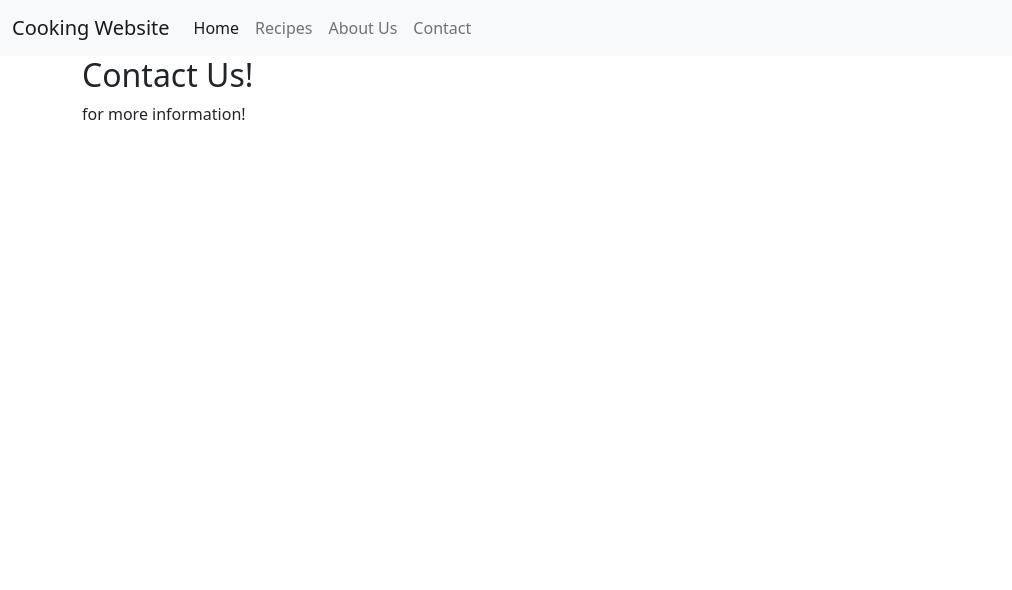
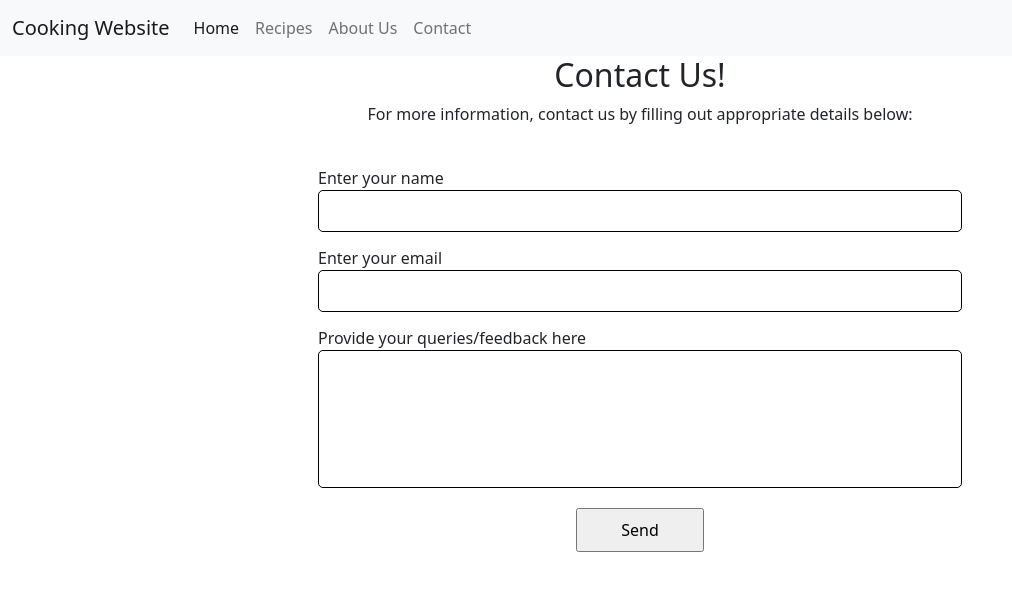
Before and after one commit to Shilpiiii/Cooking-Website, a plain HTML site: page contact.html in a window 1280 px wide. Shown: the whole page, without its empty margins (0-1012 px from the left). Drawn offline with nearby package versions, Linux system fonts and the light colour scheme.

Commit message:
Adds contact form

```diff
--- a/contact.html
+++ b/contact.html
@@ -1,42 +1,73 @@
 <!DOCTYPE html>
 <html lang="en">
+
 <head>
   <meta charset="UTF-8" />
   <meta http-equiv="X-UA-Compatible" content="IE=edge" />
   <meta name="viewport" content="width=device-width, initial-scale=1.0" />
-    <link
-      href="https://cdn.jsdelivr.net/npm/bootstrap@5.2.1/dist/css/bootstrap.min.css"
-      rel="stylesheet"
-      integrity="sha384-iYQeCzEYFbKjA/T2uDLTpkwGzCiq6soy8tYaI1GyVh/UjpbCx/TYkiZhlZB6+fzT"
-      crossorigin="anonymous"
-    />
+  <link href="https://cdn.jsdelivr.net/npm/bootstrap@5.2.1/dist/css/bootstrap.min.css" rel="stylesheet"
+    integrity="sha384-iYQeCzEYFbKjA/T2uDLTpkwGzCiq6soy8tYaI1GyVh/UjpbCx/TYkiZhlZB6+fzT" crossorigin="anonymous" />
+
+  <style>
+    h2,
+    p {
+      text-align: center;
+    }
+
+    p {
+      margin-bottom: 2rem;
+    }
+
+    .client-form {
+      padding: 0.5rem;
+      max-width: 660px;
+      margin: 0 auto;
+    }
+
+    .client-form input:not([type="submit"]),
+    .client-form textarea {
+      width: 100%;
+      margin-bottom: 0.875rem;
+      padding: 0.5rem;
+      font-size: 1rem;
+      border-radius: 5px;
+      border: 1px solid #000;
+      outline: 0;
+    }
+
+    .client-form input:not([type="submit"]):focus,
+    .client-form textarea:focus {
+      outline: 2px solid #000;
+    }
+
+    .client-form textarea {
+      resize: none;
+    }
+
+    .client-form input[type="submit"] {
+      display: block;
+      width: 20%;
+      margin: 0 auto;
+      padding: 0.5rem;
+    }
+  </style>
+
   <title>Cooking Website</title>
 </head>
+
 <body>
   <header>
     <nav class="navbar navbar-expand-lg bg-light">
       <div class="container-fluid">
         <a class="navbar-brand" href="./index.html">Cooking Website</a>
-          <button
-            class="navbar-toggler"
-            type="button"
-            data-bs-toggle="collapse"
-            data-bs-target="#navbarSupportedContent"
-            aria-controls="navbarSupportedContent"
-            aria-expanded="false"
-            aria-label="Toggle navigation"
-          >
+        <button class="navbar-toggler" type="button" data-bs-toggle="collapse" data-bs-target="#navbarSupportedContent"
+          aria-controls="navbarSupportedContent" aria-expanded="false" aria-label="Toggle navigation">
           <span class="navbar-toggler-icon"></span>
         </button>
         <div class="collapse navbar-collapse" id="navbarSupportedContent">
           <ul class="navbar-nav me-auto mb-2 mb-lg-0">
             <li class="nav-item">
-                <a
-                  class="nav-link active"
-                  aria-current="page"
-                  href="./index.html"
-                  >Home</a
-                >
+              <a class="nav-link active" aria-current="page" href="./index.html">Home</a>
             </li>
             <li class="nav-item">
               <a class="nav-link" href="./recipes.html">Recipes</a>
@@ -56,14 +87,25 @@
     <div class="row">
       <div class="col-12">
         <h2>Contact Us!</h2>
-          <p>for more information!</p>
+        <p>For more information, contact us by filling out appropriate details below:</p>
+        <form action="#" class="client-form">
+          <label for="user-name">Enter your name</label>
+          <input type="text" id="user-name" />
+
+          <label for="user-email">Enter your email</label>
+          <input type="email" id="user-email" />
+
+          <label for="user-comment">Provide your queries/feedback here</label>
+          <textarea name="user-feedback" id="user-comment" cols="30" rows="5"></textarea>
+
+          <input type="submit" value="Send" />
+        </form>
       </div>
     </div>
   </div>
-    <script
-      src="https://cdn.jsdelivr.net/npm/bootstrap@5.2.1/dist/js/bootstrap.bundle.min.js"
+  <script src="https://cdn.jsdelivr.net/npm/bootstrap@5.2.1/dist/js/bootstrap.bundle.min.js"
     integrity="sha384-u1OknCvxWvY5kfmNBILK2hRnQC3Pr17a+RTT6rIHI7NnikvbZlHgTPOOmMi466C8"
-      crossorigin="anonymous"
-    ></script>
+    crossorigin="anonymous"></script>
 </body>
+
 </html>
```
Lines whose indentation alone changed are shown as unchanged.
